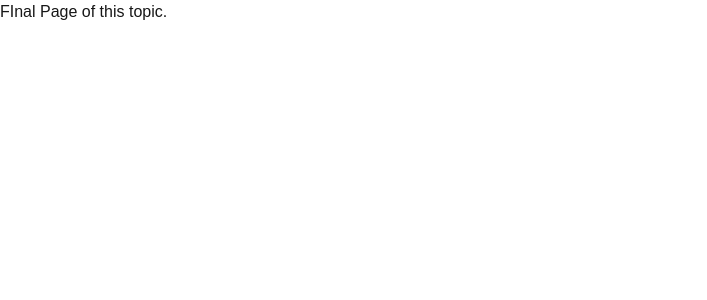
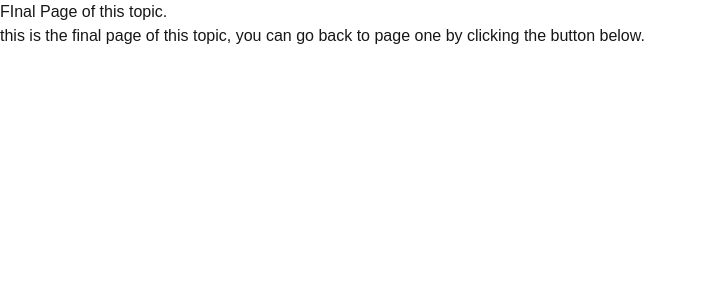
Before and after one commit to alhamzaaaaa/MERN-Stack-Concepts-Recall, a Next.js app in the folder next-js-recall/recall-5-intercepting-routes/: page /final in a window 1280 px wide. Shown: the top 300 px of the page, without its empty margins (0-707 px from the left). Built offline with nearby package versions, Linux system fonts and the light colour scheme.

Commit message:
Concepts Recall

```diff
--- a/next-js-recall/recall-5-intercepting-routes/app/final/page.jsx
+++ b/next-js-recall/recall-5-intercepting-routes/app/final/page.jsx
@@ -4,6 +4,9 @@ const page = () => {
   return (
     <div>
       FInal Page of this topic.
+      <div>
+        this is the final page of this topic, you can go back to page one by clicking the button below.
+      </div>
     </div>
   )
 }
```
